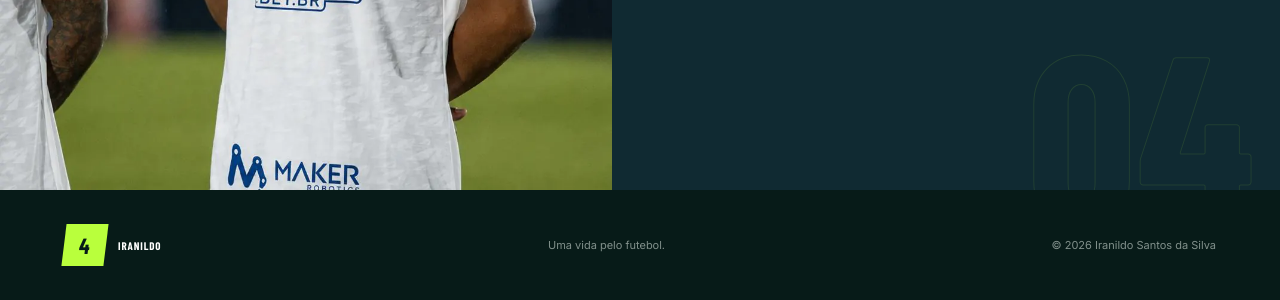
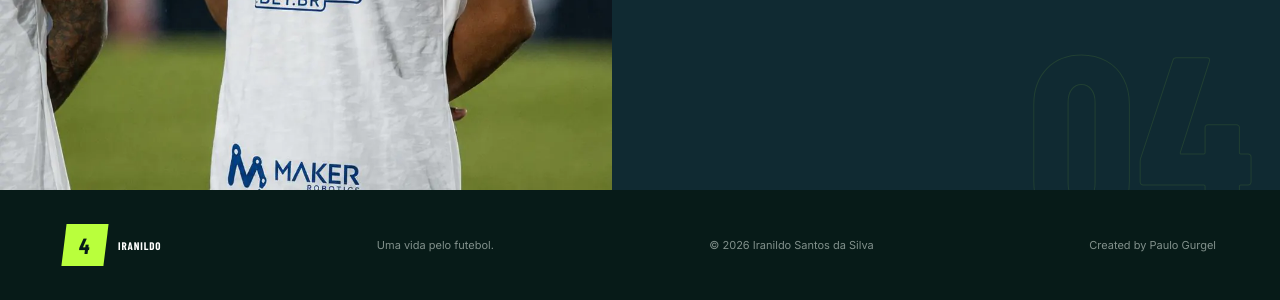
Before and after one commit to Gurgel011/iranildo-site, a website built with Vite: page index.html in a window 1280 px wide. Shown: the part 7487-7787 px from the top of the page. Built offline with nearby package versions, Linux system fonts and the light colour scheme; a web font is replaced by a local one.

Commit message:
feat: adiciona credito no rodape

```diff
--- a/index.html
+++ b/index.html
@@ -94,7 +94,7 @@
       </section>
     </main>
 
-    <footer><a class="brand" href="#inicio"><b>4</b><span>Iranildo</span></a><p>Uma vida pelo futebol.</p><span>© 2026 Iranildo Santos da Silva</span></footer>
+    <footer><a class="brand" href="#inicio"><b>4</b><span>Iranildo</span></a><p>Uma vida pelo futebol.</p><span>© 2026 Iranildo Santos da Silva</span><span class="credit">Created by Paulo Gurgel</span></footer>
 
     <dialog id="lightbox"><button aria-label="Fechar galeria">×</button><img alt="" /></dialog>
   </body>
```
